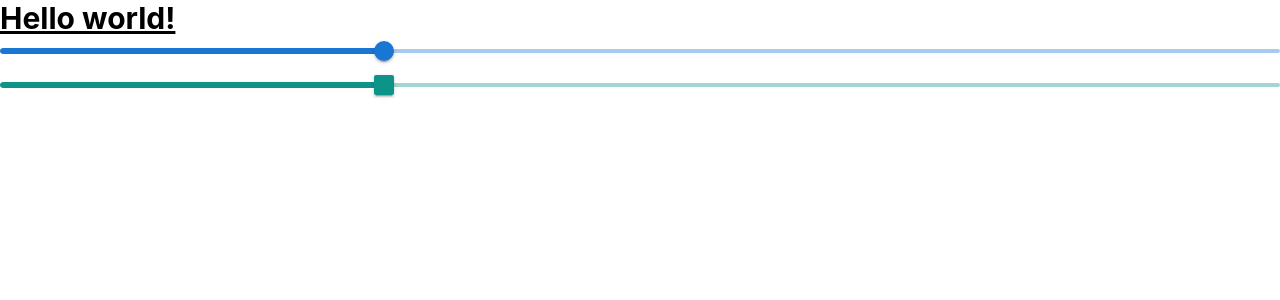
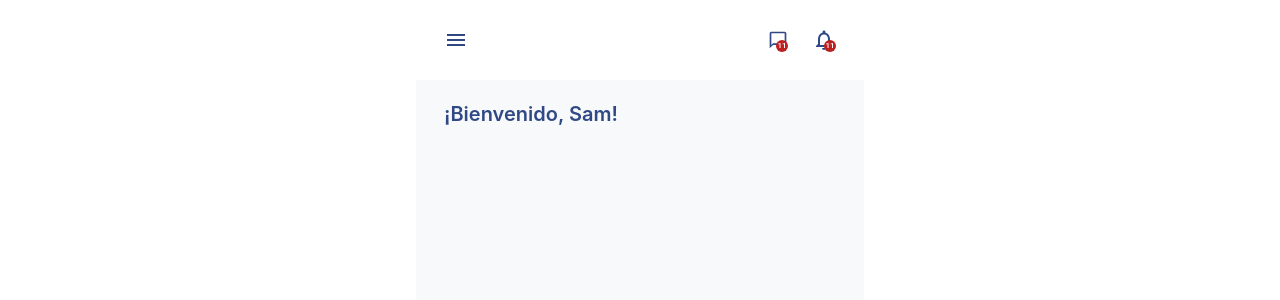
Before and after one commit to Brukkk/owners-ui-challenge, a React (Vite) app: page / in a window 1280 px wide. Shown: the top 300 px of the page. Built offline with nearby package versions, Linux system fonts and the light colour scheme.

Commit message:
Header component
- MUI Components comes with pre define css so Im starting with pure jsx and tailwind for first content. Later Ill be transforming into MUI components when its required
- Header icons slight diffs in Figma (20x20) (24x24)

```diff
--- a/src/App.tsx
+++ b/src/App.tsx
@@ -1,16 +1,15 @@
-import Slider from "@mui/material/Slider";
+import { Header } from "./components/Header";
 
 function App() {
   return (
     <>
-      <h1 className="text-3xl font-bold underline">Hello world!</h1>
-      <div>
-        <Slider defaultValue={30} />
-        <Slider
-          defaultValue={30}
-          className="text-teal-600"
-          slotProps={{ thumb: { className: "rounded-sm" } }}
-        />
+      <div className=" mx-auto max-w-md bg-[#F7F9FB]">
+        <Header />
+        <div className=" h-[600vh] px-7 pt-5">
+          <h1 className="text-xl font-semibold text-[#304985] ">
+            ¡Bienvenido, Sam!
+          </h1>
+        </div>
       </div>
     </>
   );
--- /dev/null
+++ b/src/components/Header.tsx
@@ -0,0 +1,40 @@
+import ChatBubbleOutlineIcon from "@mui/icons-material/ChatBubbleOutline";
+import MenuIcon from "@mui/icons-material/Menu";
+import NotificationsNoneIcon from "@mui/icons-material/NotificationsNone";
+import Badge from "@mui/material/Badge";
+
+export const Header = () => {
+  return (
+    <header className="sticky left-0 right-0 top-0 flex justify-between bg-white p-7 text-[#304985]">
+      <MenuIcon className=" cursor-pointer" />
+      <div className="flex max-h-6 gap-6">
+        <Badge
+          className="cursor-pointer items-center"
+          badgeContent="11"
+          anchorOrigin={{ vertical: "bottom", horizontal: "right" }}
+          slotProps={{
+            badge: {
+              className:
+                "h-3 w-3 bottom-1.5 right-1.5 min-w-0  bg-[#BD2020] p-0.5 text-[8px] leading-tight text-white",
+            },
+          }}
+        >
+          <ChatBubbleOutlineIcon className="h-5 w-5" />
+        </Badge>
+        <Badge
+          className="cursor-pointer"
+          badgeContent="11"
+          anchorOrigin={{ vertical: "bottom", horizontal: "right" }}
+          slotProps={{
+            badge: {
+              className:
+                "h-3 w-3 bottom-1.5 right-1.5 min-w-0  bg-[#BD2020] p-0.5 text-[8px] leading-tight text-white",
+            },
+          }}
+        >
+          <NotificationsNoneIcon />
+        </Badge>
+      </div>
+    </header>
+  );
+};
```
